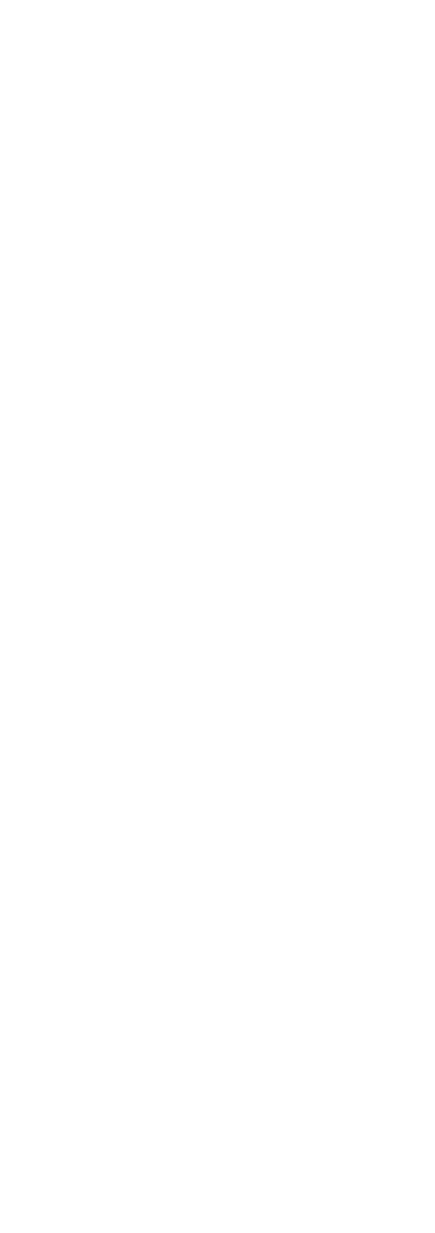
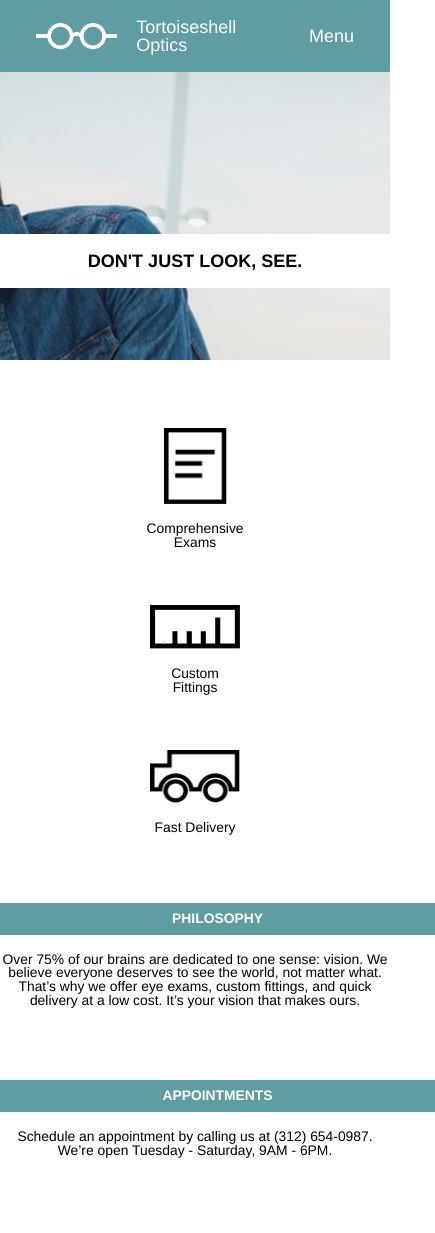
Before and after one commit to bertbell2/tortoiseshelloptics, a plain HTML site: page index.html in a window 390 px wide. Shown: the top 1233 px of the page, 435 px wide, since content can reach past the window. Before the commit the page ends 844 px from the top, so only its background shows below. Drawn offline with Linux system fonts and the light colour scheme.

Commit message:
Completed Project I think

```diff
--- a/index.html
+++ b/index.html
@@ -7,6 +7,76 @@
     <link type="text/css" rel="stylesheet" href="./resources/css/style.css">
   </head>
   <body>
-
+    <header>
+      <nav class="container">
+        <div class="logo">
+          <img src="./resources/images/logo-white.png" alt="Tortoise Shell Optics">
+          <span>Tortoiseshell Optics</span>
+        </div>
+        <div class="menu">
+          <ul class="full-menu">
+            <li>Services</li>
+            <li>Products</li>
+            <li>Contact</li>
+          </ul>
+          <ul class="short-menu">
+            <li>Menu</li>
+          </ul>
+        </div>
+      </nav>
+      <div class="flex container">
+        <div class="the-banner">
+          <h1>DON'T JUST LOOK, SEE.</h1>
+        </div>
+      </div>
+    </header>
+    <div class="services">
+      <div class="service">
+        <img src="./resources/images/paper-icon.png" alt="" class="paper-image">
+        <div class="description">
+          Comprehensive Exams
+        </div>
+      </div>
+      <div class="service">
+        <img src="./resources/images/ruler-icon.png" alt="">
+        <div class="description">
+          Custom Fittings
+        </div>
+      </div>
+      <div class="service">
+        <img src="./resources/images/truck-icon.png" alt="">
+        <div class="description">
+          Fast Delivery
+        </div>
+      </div>
+    </div>
+    <div class="services container">
+      <div class="info-item">
+        <div class="info-title">
+          PHILOSOPHY
+        </div>
+        <p>
+          Over 75% of our brains are dedicated to one sense: vision.
+          We believe everyone deserves to see the world, not matter what.
+          That’s why we offer eye exams, custom fittings, and quick delivery at a low cost.
+          It’s your vision that makes ours.
+        </p>
+      </div>
+      <div class="info-item">
+        <div class="info-title">
+          APPOINTMENTS
+        </div>
+        <p>
+          Schedule an appointment by calling us at (312) 654-0987.
+          We’re open Tuesday - Saturday, 9AM - 6PM.
+        </p>
+      </div>
+    </div>
+    <footer>
+      <div class="container">
+        <img src="./resources/images/logo-black.png" alt="Eyeglass logo">
+        <span>Copyright Tortoiseshell Optics</span>
+      </div>
+    </footer>
   </body>
 </html>
--- a/resources/css/style.css
+++ b/resources/css/style.css
@@ -0,0 +1,226 @@
+html {
+  font-size: 18px;
+}
+
+body {
+  font-family: Helvetica, sans-serif;
+}
+
+header {
+  background-image: url("./../images/glasses-bg.png");
+  background-repeat: no-repeat;
+  background-position: center;
+  background-size: cover;
+  height: 30rem;
+  padding-top: 1rem;
+}
+
+.container {
+  width: 960px;
+  margin: auto;
+}
+
+.flex {
+  display: flex;
+}
+
+header nav {
+  display: flex;
+  align-items: center;
+  background-color: cadetblue;
+  color: white;
+  padding: 1rem 0;
+}
+
+.logo {
+  display: flex;
+  align-items: center;
+  flex-grow: 1;
+}
+
+.logo img {
+  height: 1.5rem;
+  margin-left: 2rem;
+  margin-right: 1rem;
+}
+
+nav .menu {
+  display: flex;
+  align-items: center;
+}
+
+.menu ul {
+  margin-right: 1rem;
+}
+
+ul li {
+  display:inline;
+  padding: 0 1rem;
+}
+
+.short-menu {
+  display: none;
+}
+
+header .flex {
+  justify-content: flex-end;
+}
+
+.the-banner {
+  background-color: white;
+  padding: 1.5rem 5rem;
+  margin-top: 10rem;
+  margin-right: -2rem;
+}
+
+.the-banner h1 {
+  font-size: 2rem;
+  font-weight: bold;
+}
+
+.services {
+  display: flex;
+  justify-content: center;
+}
+
+.service {
+  display: flex;
+  flex-direction: column;
+  justify-content: space-between;
+  align-items: center;
+  height: 8rem;
+  width: 5rem;
+  margin: 3rem;
+  text-align: center;
+}
+
+.service img {
+  width: 100%;
+}
+
+.service img.paper-image {
+  width: 3.5rem;
+}
+
+.info-item {
+  width: 35%;
+  margin-right: 5%;
+}
+
+.info-title {
+  background-color: cadetblue ;
+  color: white;
+  font-weight: bold;
+  padding: 0.5rem 1.25rem;
+  margin-bottom: 1rem;
+  max-width: 10rem;
+}
+
+footer .container {
+  background-color: azure ;
+  color: black;
+  display: flex;
+  align-items: center;
+  padding: 4rem 0;
+  margin-top: 4rem;
+}
+
+footer img {
+  margin-left: 3rem;
+  margin-right: 1rem;
+  height: 1.5rem;
+}
+
+@media only screen and (max-width: 1024px) and (min-width: 470px) {
+  header {
+    padding-top: 0;
+    height: 25rem;
+  }
+
+  .container {
+    width: 100%;
+  }
+
+  .the-banner {
+    padding: 0.75rem 4rem;
+    margin-top: 5rem;
+    margin-right: 2rem;
+  }
+
+  .the-banner h1 {
+    font-size: 1.33rem;
+  }
+
+}
+
+@media only screen and (max-width: 470px) {
+  header {
+    padding-top: 0;
+    height: 20rem;
+  }
+
+  .container {
+    width: 100%;
+    max-width: 470px;
+  }
+
+  .full-menu {
+    display: none;
+  }
+
+  .short-menu {
+    display: inline-block;
+  }
+
+  .the-banner {
+    padding: 1rem 0;
+    margin-top: 9rem;
+    margin-right: 0;
+    width: 100%;
+    text-align: center;
+  }
+
+  .the-banner h1 {
+    font-size: 1rem;
+  }
+
+  .services {
+    flex-direction: column;
+    margin: 2.23rem auto;
+  }
+
+  .service {
+    margin: 1.54rem auto ;
+    font-size: 0.77rem;
+    height:auto;
+  }
+
+  .service img {
+    margin-bottom: 1rem;
+  }
+
+  .info-item {
+    font-size: 0.77rem;
+    text-align: center;
+    width: 100%;
+    margin: auto;
+    padding-bottom: 4rem;
+  }
+
+  .info-title {
+    max-width: none;
+    width: 100%;
+  }
+
+  footer .container {
+    margin-top: 0;
+  }
+
+  footer img {
+    margin: auto;
+  }
+
+  footer span {
+    display: none;
+  }
+}
```
